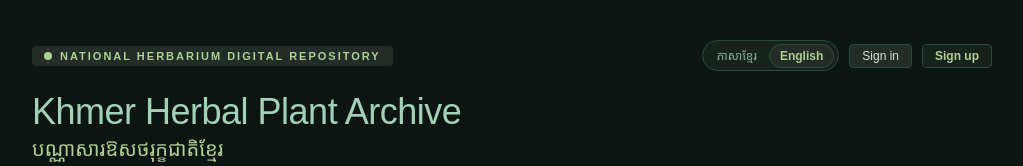
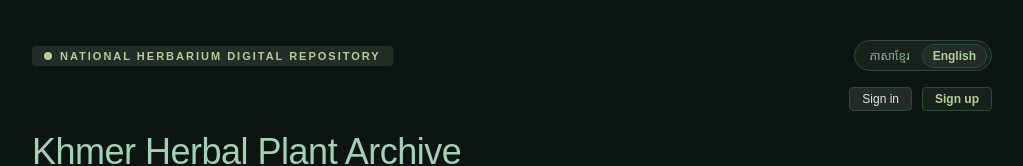
Before and after one commit to Pochhay/traditional-healing-archive, a Next.js app: page / in a window 1280 px wide. Shown: the top 166 px of the page, without its empty margins (128-1151 px from the left). Built offline with nearby package versions, Linux system fonts and the light colour scheme; no server answers; the database is empty; a web font is replaced by a local one.

Commit message:
fix(header): keep language toggle pinned top-right above AuthNav row (AI-assisted)

```diff
--- a/components/HerbariumHeader.js
+++ b/components/HerbariumHeader.js
@@ -25,7 +25,7 @@ const makeStyles = (km) => ({
   titleKhmer: { fontSize: 20, color: "#B2D095", fontWeight: 500, margin: "0 0 10px" },
   desc: { fontSize: 15, color: "#C1C8C2", lineHeight: 1.7, margin: 0 },
   metaStack: { display: "flex", flexDirection: "column", gap: 12, marginTop: 6 },
-  topActions: { display: "flex", alignItems: "center", gap: 10, flexWrap: "wrap" },
+  authRow: { display: "flex", justifyContent: "flex-end", flexWrap: "wrap", gap: 10 },
   metaCard: {
     backgroundColor: "#18221D", border: "1px solid #2D4A3E",
     padding: "12px 16px", borderRadius: 4,
@@ -49,10 +49,10 @@ export default function HerbariumHeader({ lang: langProp, onToggleLang }) {
           <span style={styles.pulseDot} />
           <span style={styles.badgeText}>{t.badge}</span>
         </div>
-        <div style={styles.topActions}>
-          <LanguageToggle lang={lang} onToggle={onToggleLang} />
-          <AuthNav />
-        </div>
+        <LanguageToggle lang={lang} onToggle={onToggleLang} />
+      </div>
+      <div style={styles.authRow}>
+        <AuthNav />
       </div>
       <div>
         <h1 style={styles.title}>{lang === "km" ? collection.nameKm : collection.name}</h1>
```
